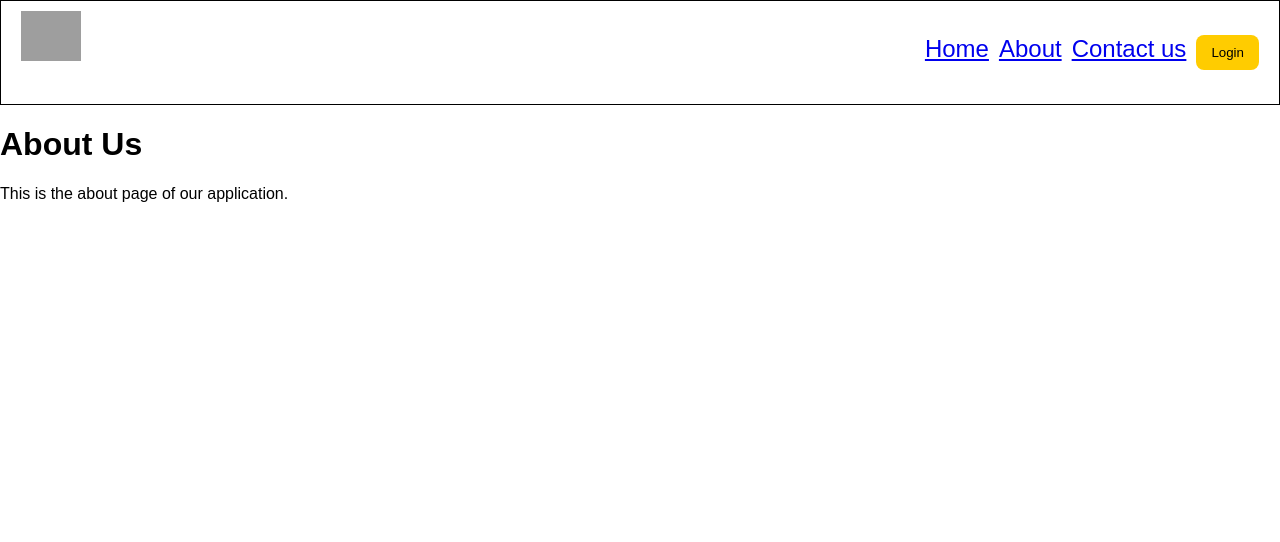
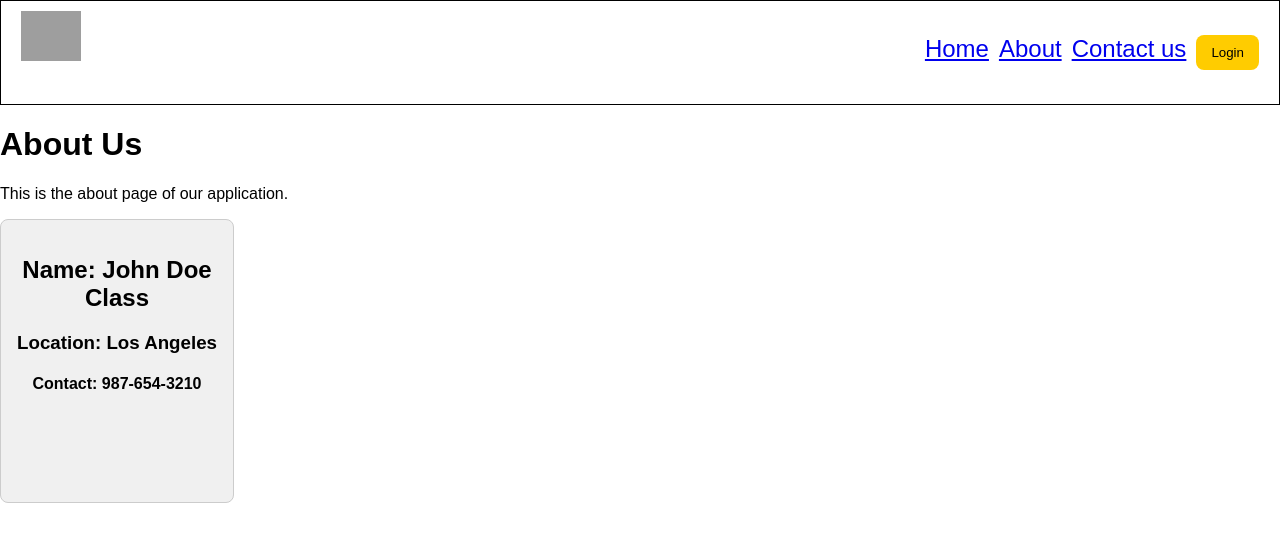
Before and after one commit to 143ravan/lets-react, a React (Vite) app: page /about in a window 1280 px wide. Shown: the top 542 px of the page. Built offline with nearby package versions, Linux system fonts and the light colour scheme; grey boxes are pictures that could not be loaded.

Commit message:
user card comopnent with class based example

```diff
--- a/index.css
+++ b/index.css
@@ -89,3 +89,20 @@ body {
   display: flex;
   justify-content: space-between;
 }
+
+.user-card {
+  width: 200px;
+  height: 250px;
+  padding: 16px;
+  border: 1px solid #ccc;
+  border-radius: 8px;
+  background-color: #f0f0f0;
+  text-align: center;
+}
+
+.flex {
+  display: flex;
+}
+.gap-8 {
+  gap: 8px;
+}
--- a/src/components/About.js
+++ b/src/components/About.js
@@ -1,8 +1,18 @@
+import User from './User'
+import UserClass from './UserClass'
+
 const About = () => {
   return (
     <div>
       <h1>About Us</h1>
       <p>This is the about page of our application.</p>
+      <div className="flex gap-8">
+        <UserClass
+          name={'John Doe Class'}
+          location={'Los Angeles'}
+          contact={'987-654-3210'}
+        />
+      </div>
     </div>
   )
 }
--- a/src/components/RestaurantMenu.js
+++ b/src/components/RestaurantMenu.js
@@ -34,7 +34,7 @@ const RestaurantMenu = () => {
         <p>
           {cuisines?.join(', ')} - {costForTwoMessage}
         </p>
-        <h3>Average Rating: {avgRating}</h3>
+        <h4>Average Rating: {avgRating}</h4>
         {/* This is a placeholder for menu items, you can replace it with actual data */}
         <ul>
           {itemCards?.map((item) => (
--- /dev/null
+++ b/src/components/User.js
@@ -0,0 +1,15 @@
+import { useState } from 'react'
+
+const User = ({ name, location, contact }) => {
+  const [count, setCount] = useState(0)
+  return (
+    <div className="user-card">
+      <h1>Count: {count}</h1>
+      <h2>Name: {name}</h2>
+      <h3>Location: {location}</h3>
+      <h4>Contact: {contact}</h4>
+    </div>
+  )
+}
+
+export default User
--- /dev/null
+++ b/src/components/UserClass.js
@@ -0,0 +1,20 @@
+import React from 'react'
+
+class UserClass extends React.Component {
+  constructor(props) {
+    super(props)
+    this.state = {}
+  }
+  render() {
+    const { name, location, contact } = this.props
+    return (
+      <div className="user-card">
+        <h2>Name: {name}</h2>
+        <h3>Location: {location}</h3>
+        <h4>Contact: {contact}</h4>
+      </div>
+    )
+  }
+}
+
+export default UserClass
```
